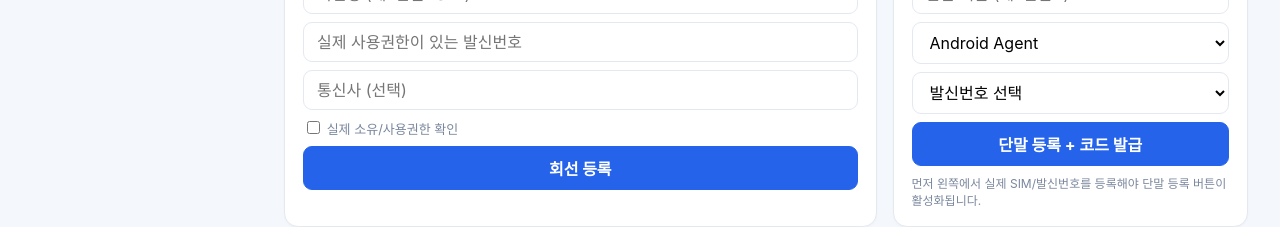
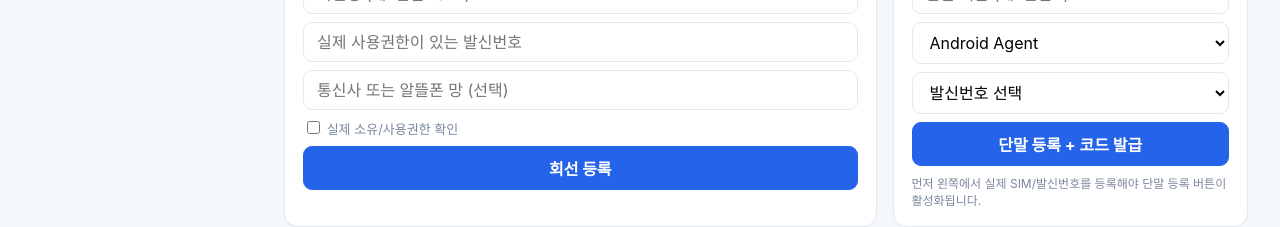
Before and after one commit to BITMATE-del/ai-autocall-crm, a Next.js app: page /devices in a window 1280 px wide. Shown: the part 1039-1266 px from the top of the page. Built offline with nearby package versions, Linux system fonts and the light colour scheme; no server answers; the database is empty.

Commit message:
Show gateway action success and failure messages

```diff
--- a/src/app/devices/page.tsx
+++ b/src/app/devices/page.tsx
@@ -12,7 +12,8 @@ function ago(value:string|null){
   return new Date(value).toLocaleString('ko-KR')
 }
 
-export default async function Page(){
+export default async function Page({searchParams}:{searchParams:Promise<Record<string,string|undefined>>}){
+  const params=await searchParams
   const supabase=(await createClient()) as any
   const [{data:lines},{data:devices},{data:queue},{data:events}]=await Promise.all([
     supabase.from('outbound_lines').select('id,label,phone_e164,provider,status,verified,created_at').order('created_at',{ascending:false}),
@@ -35,6 +36,9 @@ export default async function Page(){
       <div className="muted">표시 수치와 상태는 테스트 샘플이 아니라 현재 회사의 실제 DB/Agent 상태만 사용합니다.</div>
       <div className={`badge ${connected?'badgeGreen':'badgeAmber'}`}>연결 {connected} · 발신중 {calling}</div>
     </div>
+
+    {params.ok&&<div className="card section" style={{padding:14,borderColor:'#86efac',background:'#f0fdf4',color:'#166534'}}><strong>완료</strong> · {params.ok}</div>}
+    {params.error&&<div className="card section" style={{padding:14,borderColor:'#fecaca',background:'#fef2f2',color:'#b91c1c'}}><strong>처리 실패</strong> · {params.error}</div>}
 
     <GatewayTestCall registeredDevices={(devices||[]).length} onlineDevices={connected}/>
 
@@ -78,7 +82,7 @@ export default async function Page(){
         <div className="toolbar" style={{display:'grid'}}>
           <input className="input" name="label" placeholder="회선명 (예: 단말1 SIM)" required/>
           <input className="input" name="phone" placeholder="실제 사용권한이 있는 발신번호" required/>
-          <input className="input" name="provider" placeholder="통신사 (선택)"/>
+          <input className="input" name="provider" placeholder="통신사 또는 알뜰폰 망 (선택)"/>
           <label className="muted" style={{fontSize:13}}><input type="checkbox" name="verified" required/> 실제 소유/사용권한 확인</label>
           <button className="btn btnPrimary" type="submit">회선 등록</button>
         </div>
```
